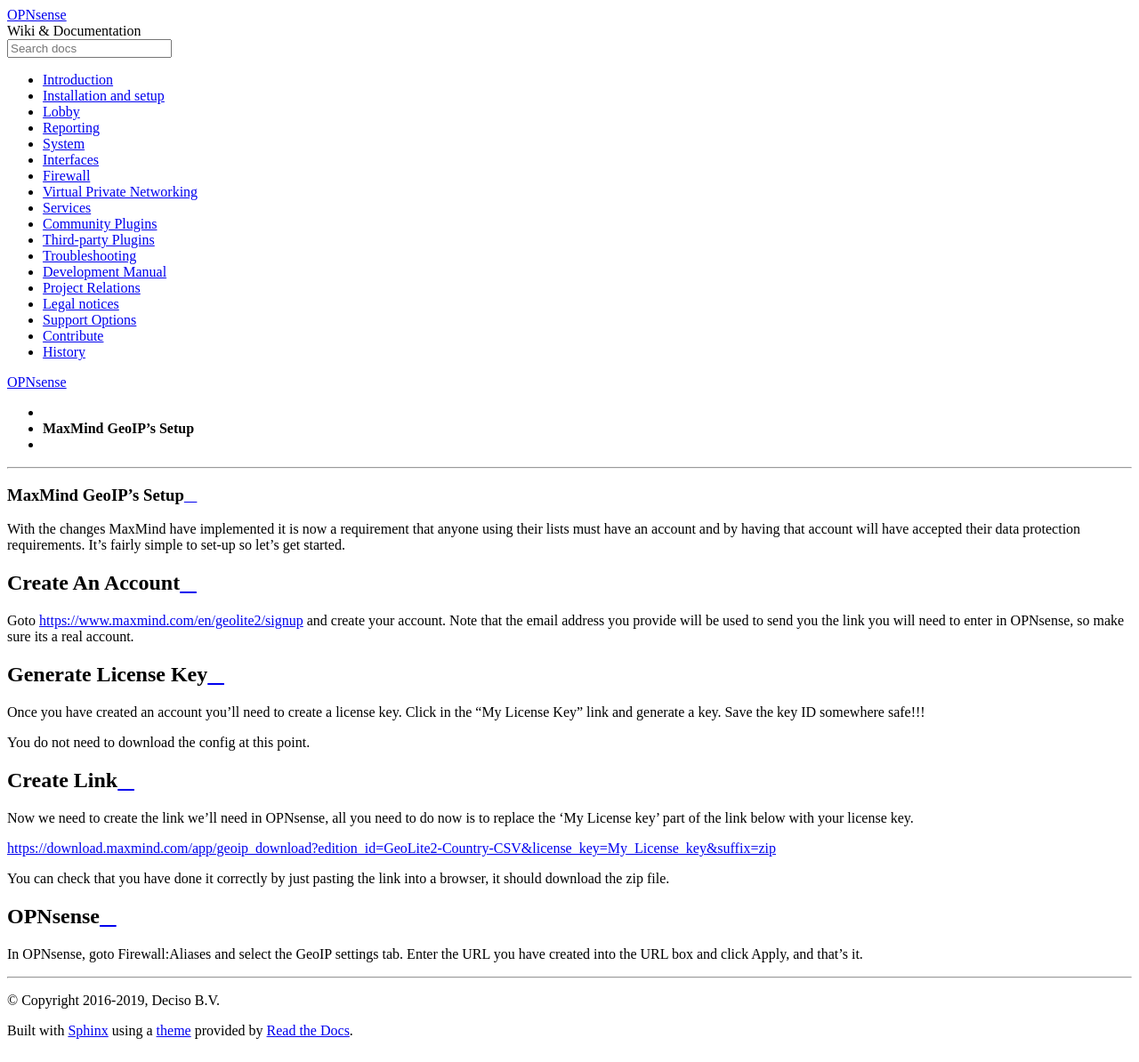
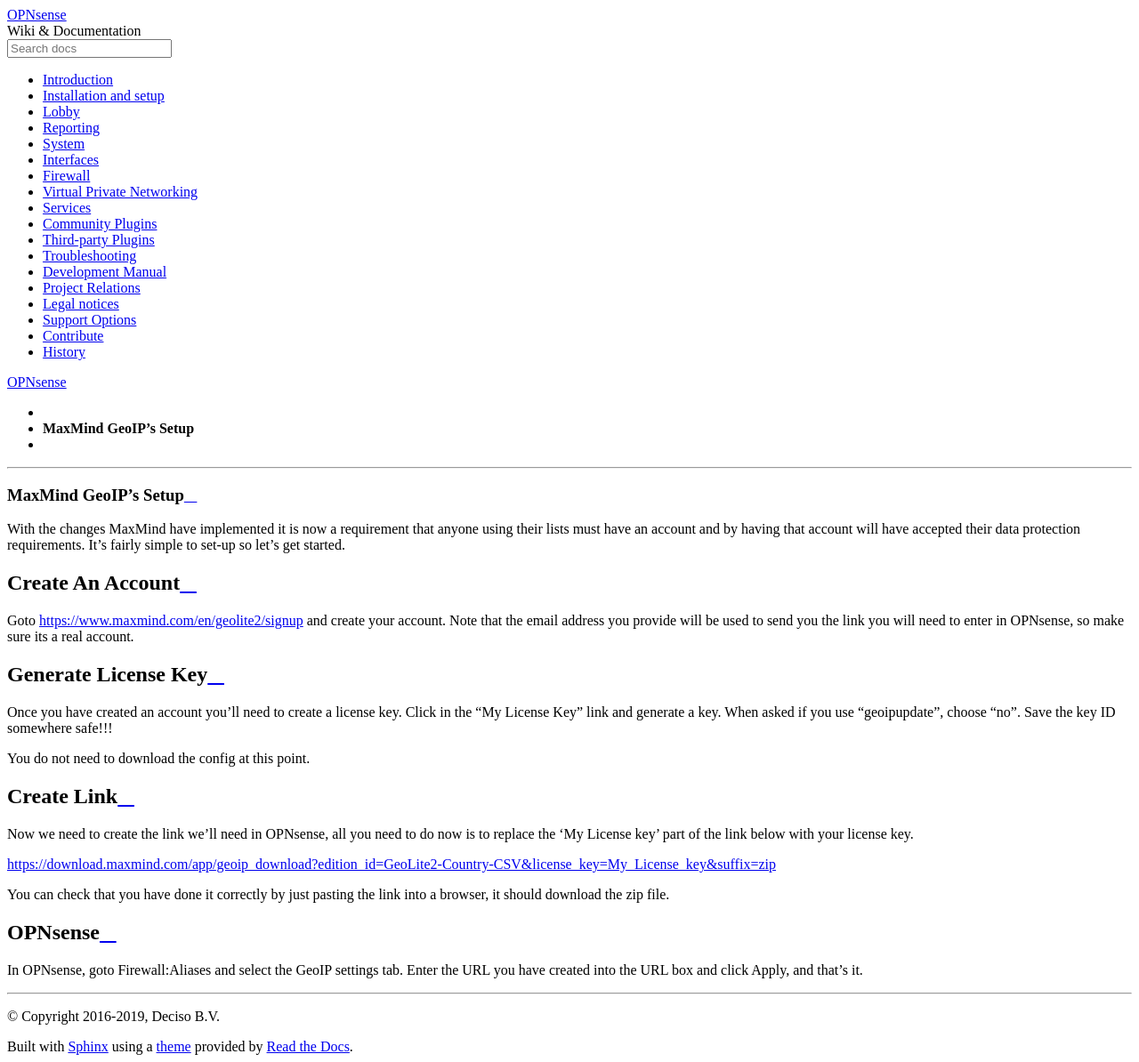
Before and after one commit to opnsense/docs, a Sphinx documentation site: the page built from source/manual/how-tos/maxmind_geo_ip.rst, in a window 1280 px wide. Shown: the whole page at 89% size. Built offline with Sphinx 7.4.7 and the Read the Docs theme 2.0.0, drawn with Linux system fonts in a browser that asks for light colours; pages that are not in the unit, such as notebooks, are missing from menus.

Commit message:
improve description on how to create license key (#233)

```diff
--- a/source/manual/how-tos/maxmind_geo_ip.rst
+++ b/source/manual/how-tos/maxmind_geo_ip.rst
@@ -14,7 +14,7 @@
 Generate License Key
 ######################
 
-Once you have created an account you'll need to create a license key. Click in the "My License Key" link and generate a key. Save the key ID somewhere safe!!!
+Once you have created an account you'll need to create a license key. Click in the "My License Key" link and generate a key. When asked if you use "geoipupdate",  choose "no". Save the key ID somewhere safe!!!
 
 You do not need to download the config at this point.
 
```
